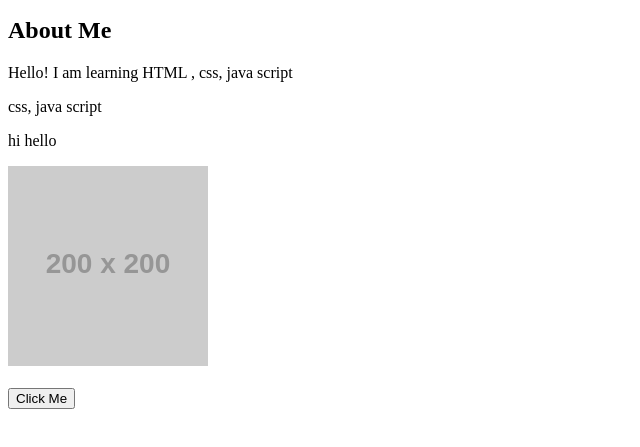
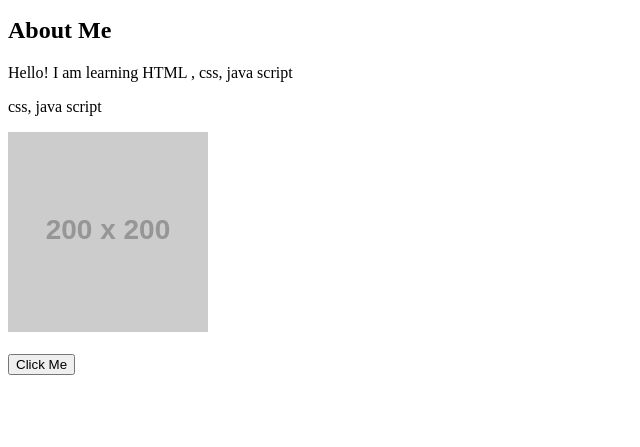
Before and after one commit to lohith-2007/devops, a plain HTML site: page index.html in a window 1280 px wide. Shown: the part 101-548 px from the top of the page, without its empty margins (0-640 px from the left). Drawn offline with Linux system fonts and the light colour scheme; placeholder pictures from the web are drawn by us.

Commit message:
Remove unnecessary greeting from About Me section
Removed redundant greeting paragraph.

```diff
--- a/index.html
+++ b/index.html
@@ -13,7 +13,7 @@
     <h2>About Me</h2>
     <p>Hello! I am learning HTML , css, java script</p>
     <p>css, java script</p>
-    <p>hi hello</p>
+
 
     <img src="https://via.placeholder.com/200" alt="Sample Image">
 
```
